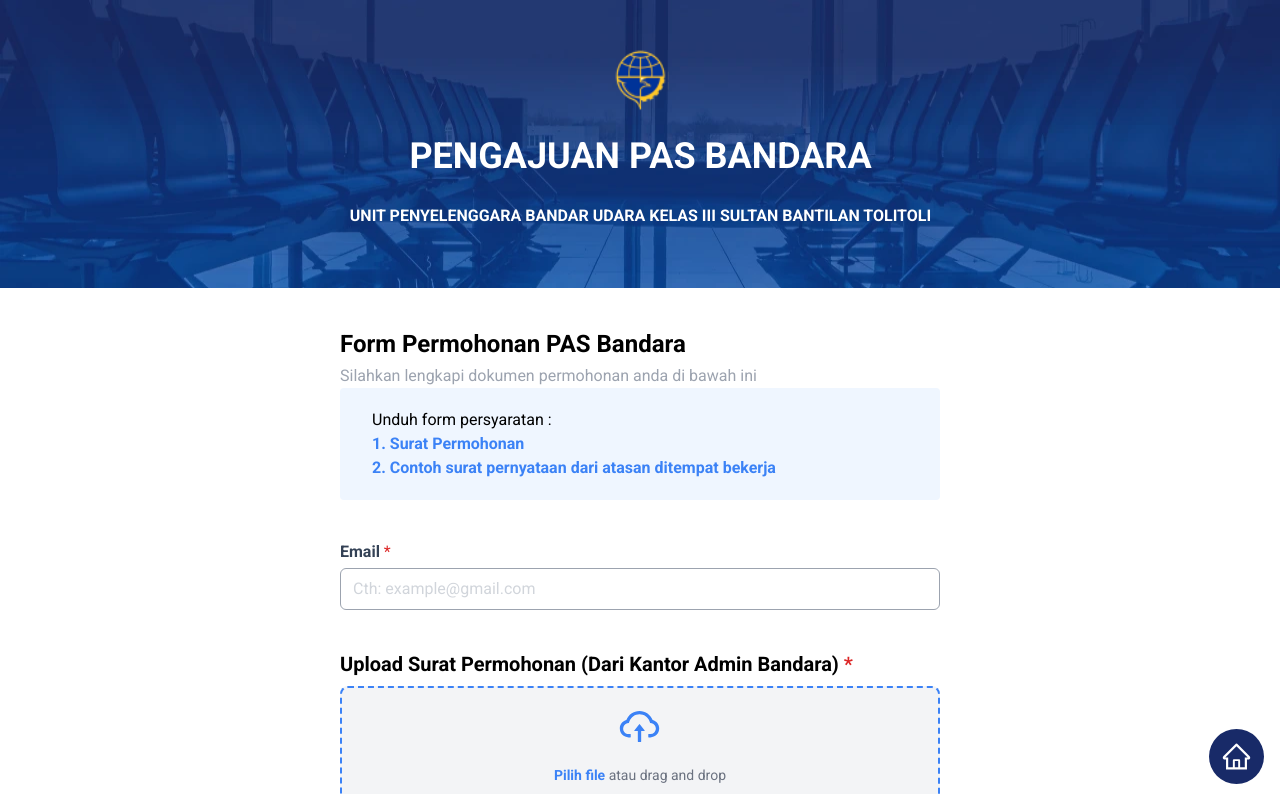
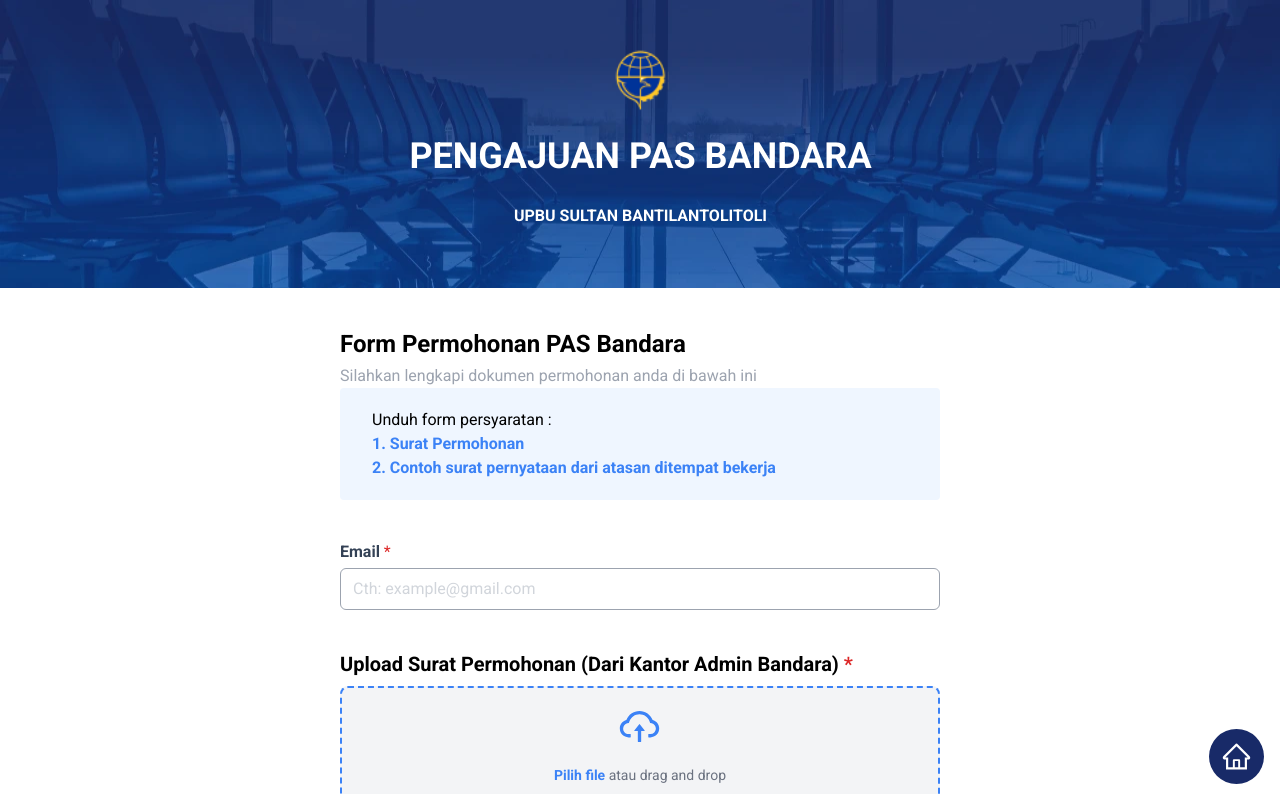
Before and after one commit to andiaryansyah/PAS_BANDARA, a React (Create React App) app: page / in a window 1280 px wide. Shown: the top 794 px of the page. Built offline with nearby package versions, Linux system fonts and the light colour scheme; a web font is replaced by a local one.

Commit message:
add homepage

```diff
--- a/src/pages/PasBandara.jsx
+++ b/src/pages/PasBandara.jsx
@@ -196,11 +196,10 @@ const PasBandara = () => {
             <div className="absolute right-0 left-px top-12 text-center text-white uppercase flex flex-col justify-center items-center font-roboto">
               <img src={logo} alt="logo" className="mb-6 h-16 w-14" />
               <h1 className="font-bold text-2xl md:text-3xl lg:text-hxl xl:text-4xl">
-                Pengajuan Pas Bandara
+                Pengajuan PAS Bandara
               </h1>
               <h3 className="font-semibold text-xs mt-3 md:mt-5 md:text-base lg:mt-7">
-                Unit Penyelenggara Bandar Udara Kelas III Sultan Bantilan
-                Tolitoli
+                UPBU Sultan BantilanTolitoli
               </h3>
             </div>
           </div>
```
